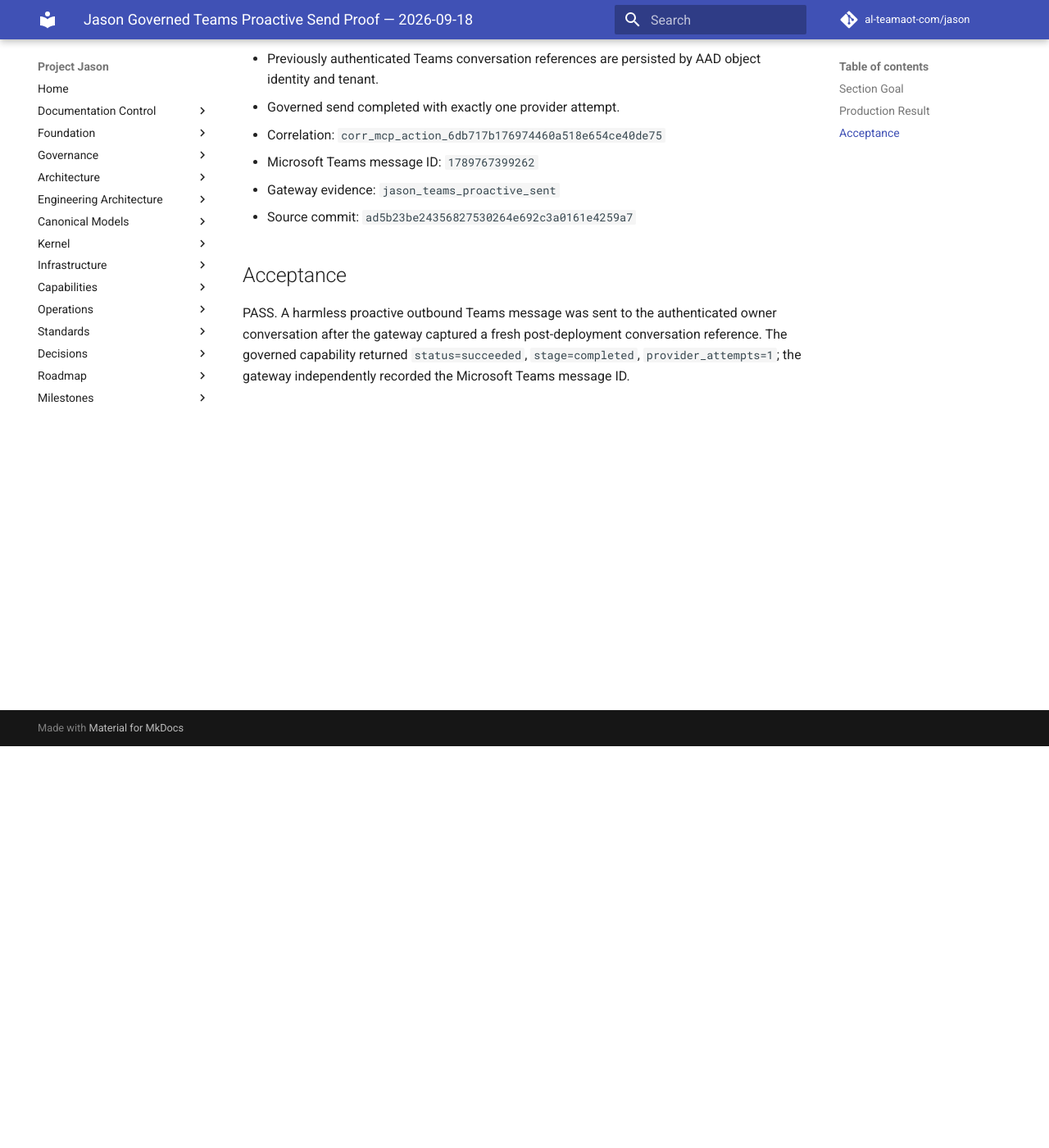
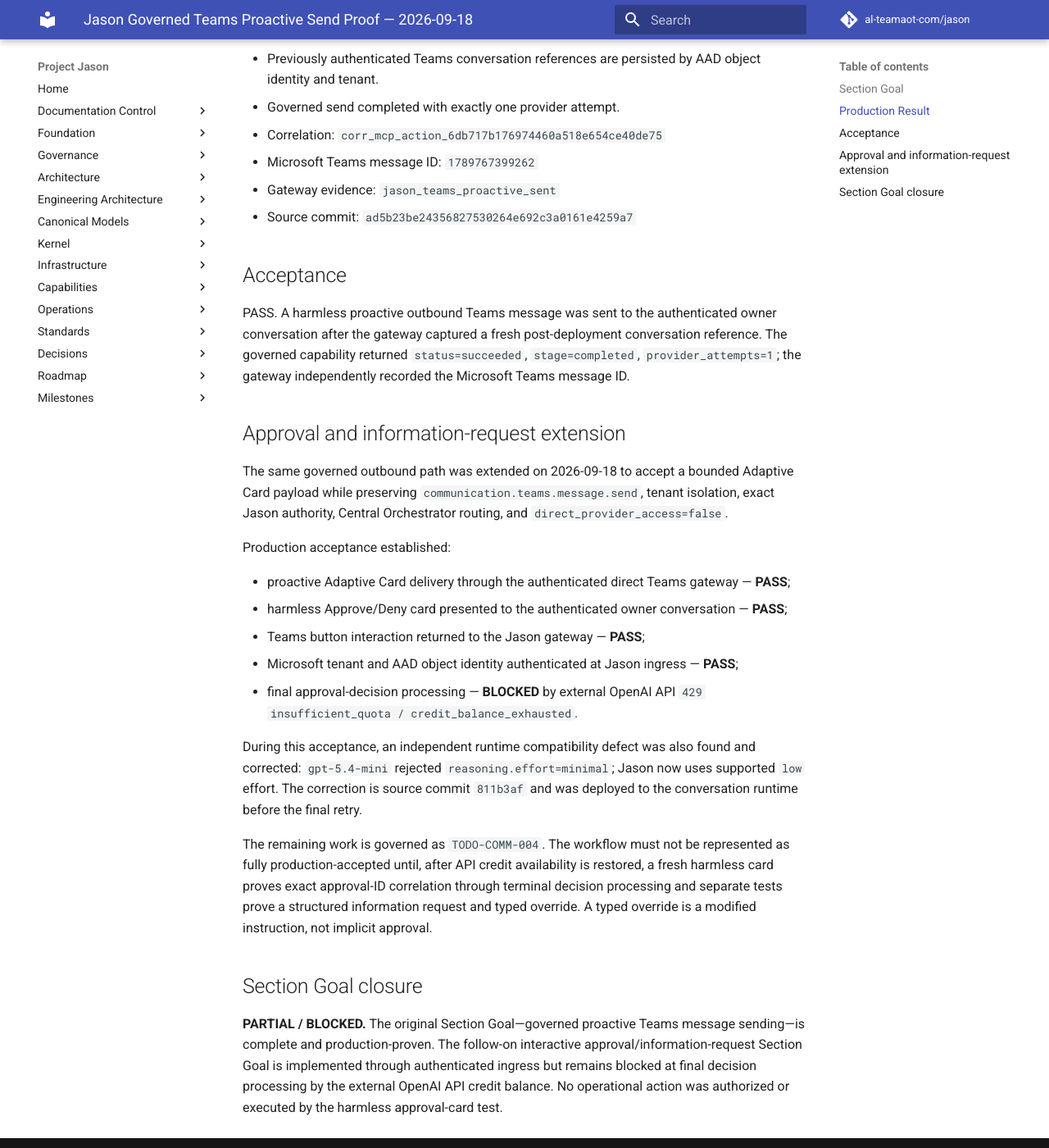
Before and after one commit to al-teamaot-com/jason, an MkDocs documentation site: the page built from docs/sessions/Jason-Governed-Teams-Proactive-Send-Proof-2026-09-18.md, in a window 1280 px wide and 1400 px high, scrolled down 490 px. Shown: the whole window at 82% size. Built offline with MkDocs 1.6.1 and Material for MkDocs 9.7.7, drawn with Linux system fonts in a browser that asks for light colours; comment, search, counter and statistics services are not loaded.

Commit message:
Reconcile Teams workflow documentation and roadmap status

```diff
--- a/docs/roadmaps/Jason-Roadmap-Status.json
+++ b/docs/roadmaps/Jason-Roadmap-Status.json
@@ -186,6 +186,12 @@
       "title": "Autotask ticket work-start lifecycle default",
       "status": "complete",
       "phase": "Operations"
+    },
+    {
+      "id": "COMM-TEAMS-APPROVAL-001",
+      "title": "Governed Teams approval and information-request workflow",
+      "status": "blocked",
+      "phase": "Technician Experience"
     }
   ]
 }
--- a/docs/sessions/Jason-Governed-Teams-Proactive-Send-Proof-2026-09-18.md
+++ b/docs/sessions/Jason-Governed-Teams-Proactive-Send-Proof-2026-09-18.md
@@ -17,3 +17,23 @@
 
 ## Acceptance
 PASS. A harmless proactive outbound Teams message was sent to the authenticated owner conversation after the gateway captured a fresh post-deployment conversation reference. The governed capability returned `status=succeeded`, `stage=completed`, `provider_attempts=1`; the gateway independently recorded the Microsoft Teams message ID.
+
+## Approval and information-request extension
+
+The same governed outbound path was extended on 2026-09-18 to accept a bounded Adaptive Card payload while preserving `communication.teams.message.send`, tenant isolation, exact Jason authority, Central Orchestrator routing, and `direct_provider_access=false`.
+
+Production acceptance established:
+
+- proactive Adaptive Card delivery through the authenticated direct Teams gateway — **PASS**;
+- harmless Approve/Deny card presented to the authenticated owner conversation — **PASS**;
+- Teams button interaction returned to the Jason gateway — **PASS**;
+- Microsoft tenant and AAD object identity authenticated at Jason ingress — **PASS**;
+- final approval-decision processing — **BLOCKED** by external OpenAI API `429 insufficient_quota / credit_balance_exhausted`.
+
+During this acceptance, an independent runtime compatibility defect was also found and corrected: `gpt-5.4-mini` rejected `reasoning.effort=minimal`; Jason now uses supported `low` effort. The correction is source commit `811b3af` and was deployed to the conversation runtime before the final retry.
+
+The remaining work is governed as `TODO-COMM-004`. The workflow must not be represented as fully production-accepted until, after API credit availability is restored, a fresh harmless card proves exact approval-ID correlation through terminal decision processing and separate tests prove a structured information request and typed override. A typed override is a modified instruction, not implicit approval.
+
+## Section Goal closure
+
+**PARTIAL / BLOCKED.** The original Section Goal—governed proactive Teams message sending—is complete and production-proven. The follow-on interactive approval/information-request Section Goal is implemented through authenticated ingress but remains blocked at final decision processing by the external OpenAI API credit balance. No operational action was authorized or executed by the harmless approval-card test.
```
Also changed, not shown: docs/control/CURRENT.md (+6 -0 lines).
